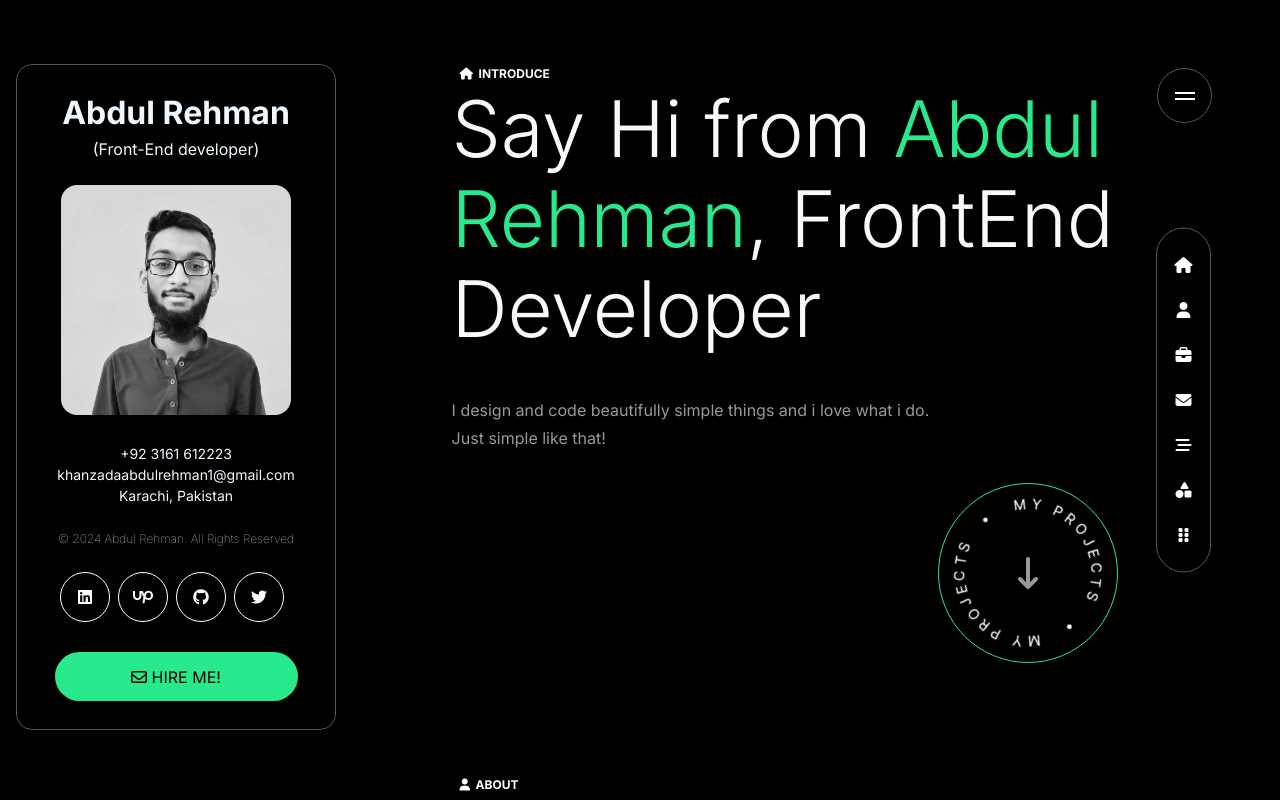
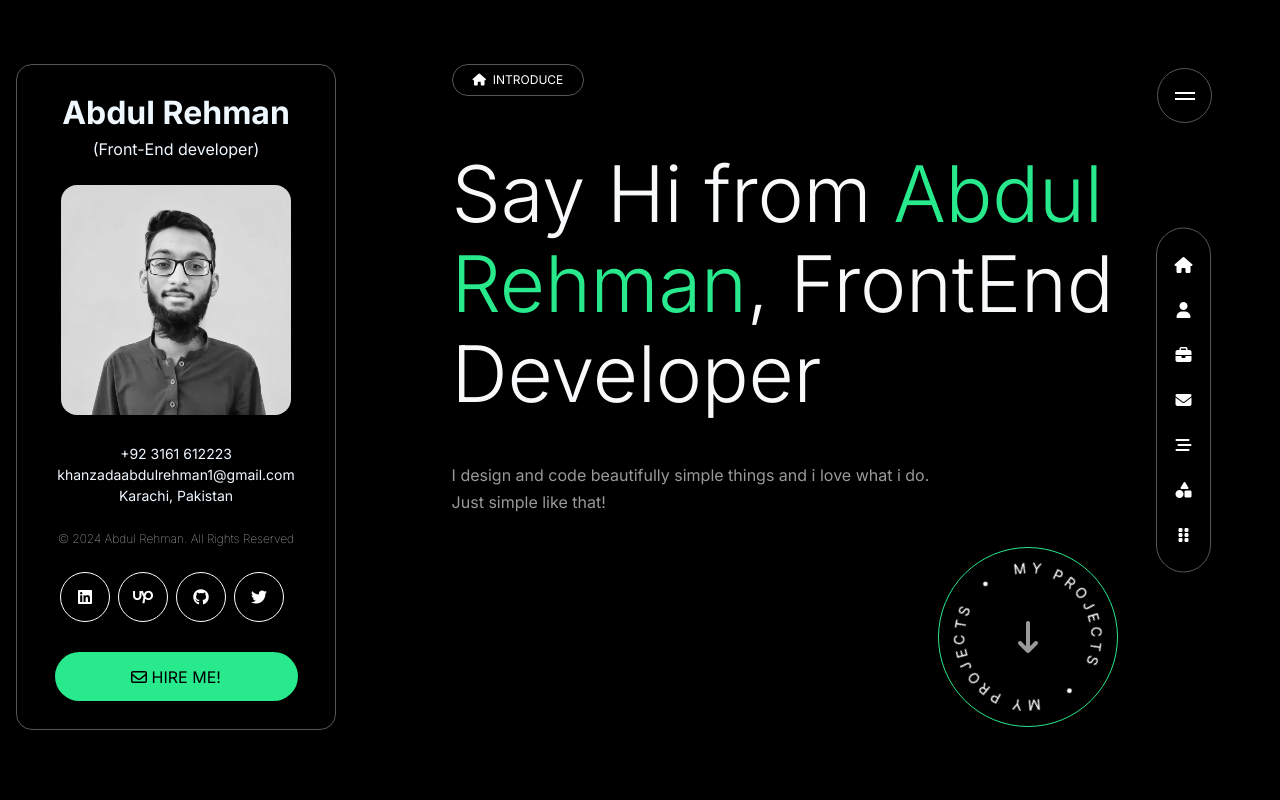
Before and after one commit to abdulrehmankz1/personal-portfolio, a React (Create React App) app: page / in a window 1280 px wide. Shown: the top 800 px of the page. Built offline with nearby package versions, Linux system fonts and the light colour scheme.

Commit message:
uncommit last

```diff
--- a/src/styles.scss
+++ b/src/styles.scss
@@ -610,13 +610,13 @@ body {
   }
 
   .section_badge {
-    // padding: 9px 20px;
-    // border: 1px solid #565656;
-    // font-size: 12px;
-    // font-weight: normal;
-    // margin-bottom: 53px;
-    // display: inline-flex;
-    // align-items: center;
+    padding: 9px 20px;
+    border: 1px solid #565656;
+    font-size: 12px;
+    font-weight: normal;
+    margin-bottom: 53px;
+    display: inline-flex;
+    align-items: center;
   }
 
   @media (min-width: 100px) and (max-width: 575.9px) {
```
